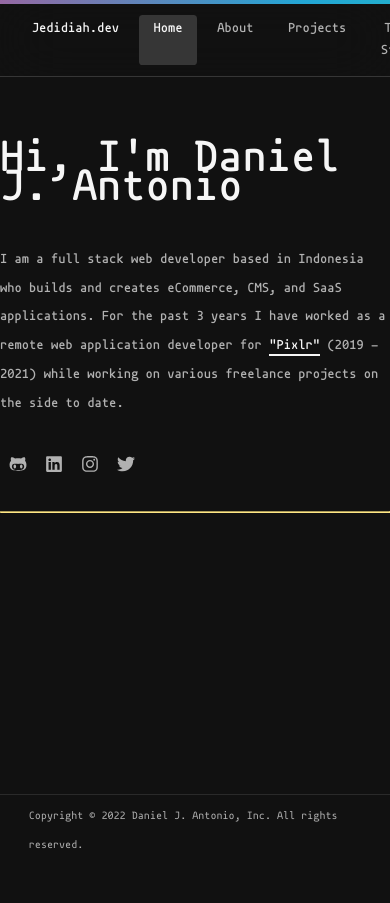
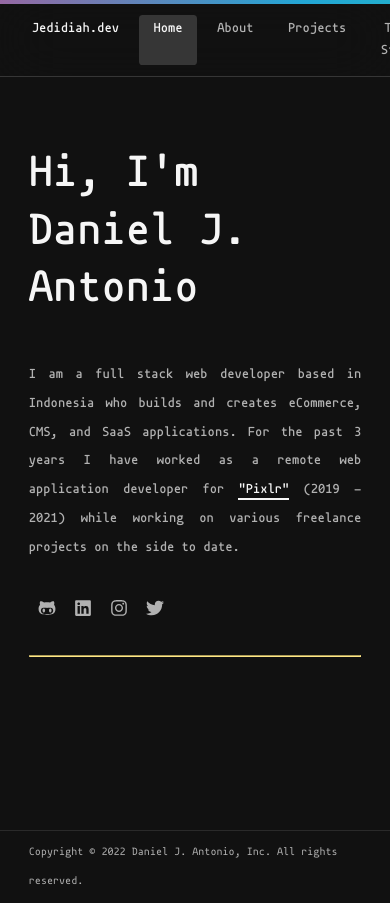
Before and after one commit to danieljantonio/portfolio, a Next.js app: page / in a window 390 px wide. Before the commit the page ends 867 px from the top, so only its background shows below. Built offline with nearby package versions, Linux system fonts and the light colour scheme.

Commit message:
fix mobile layout and readability

```diff
--- a/src/styles/globals.scss
+++ b/src/styles/globals.scss
@@ -36,6 +36,10 @@ main {
 	padding: 10rem 0px;
 	min-height: calc(100vh - 50px);
 	margin: 0 auto;
+
+	@media (max-width: 890px) {
+		margin: 0 2rem;
+	}
 }
 
 a {
@@ -51,6 +55,7 @@ a {
 	color: $text-light;
 	font-size: $text-title;
 	margin-bottom: 3rem;
+	line-height: 4rem;
 }
 
 .header {
@@ -61,6 +66,7 @@ a {
 
 .paragraph {
 	padding-bottom: 2rem;
+	text-align: justify;
 }
 
 .highlight {
```
